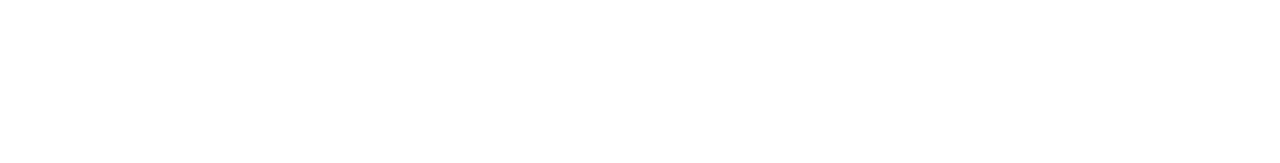
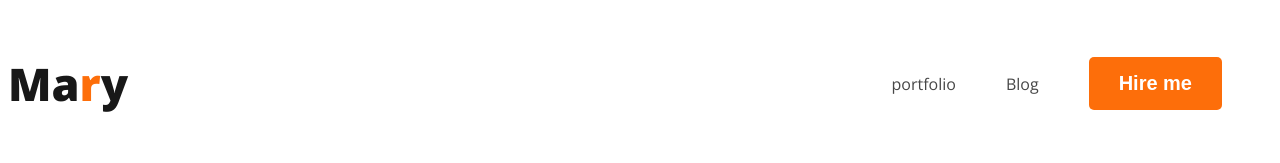
Before and after one commit to shajjad00/developer-portfolio, a plain HTML site: page index.html in a window 1280 px wide. Drawn offline with nearby package versions, Linux system fonts and the light colour scheme.

Commit message:
third commit

```diff
--- a/index.html
+++ b/index.html
@@ -3,10 +3,22 @@
   <head>
     <meta charset="UTF-8" />
     <meta name="viewport" content="width=device-width, initial-scale=1.0" />
+    <link rel="stylesheet" href="styles/style.css" />
     <title>Developer portfolio</title>
   </head>
   <body>
-    <header></header>
+    <header>
+      <nav>
+        <h3 class="nav-logo">Ma<span class="text-primary">r</span>y</h3>
+        <ul>
+          <li><a href="#">portfolio</a></li>
+          <li><a href="#">Blog</a></li>
+          <li>
+            <button class="btn-primary">Hire me</button>
+          </li>
+        </ul>
+      </nav>
+    </header>
     <main></main>
     <footer></footer>
   </body>
--- /dev/null
+++ b/styles/style.css
@@ -0,0 +1,42 @@
+/* common shared style */
+@import url("https://fonts.googleapis.com/css2?family=Open+Sans:wght@400;700;800&display=swap");
+body {
+  font-family: "Open Sans", sans-serif;
+}
+
+.text-primary {
+  color: #fd6e0a;
+}
+.btn-primary {
+  color: #fff;
+  font-size: 1.25rem;
+  font-weight: 700;
+  border-radius: 0.3125rem;
+  background: #fd6e0a;
+  border: none;
+  padding: 15px 30px;
+}
+
+/* nav related styles */
+nav {
+  display: flex;
+  justify-content: space-between;
+  align-items: center;
+}
+.nav-logo {
+  color: #181818;
+  font-size: 2.8125rem;
+  font-weight: 800;
+}
+nav > ul {
+  display: flex;
+  align-items: center;
+}
+nav li {
+  list-style-type: none;
+  margin-right: 50px;
+}
+nav li a {
+  text-decoration: none;
+  color: #474747;
+}
```
